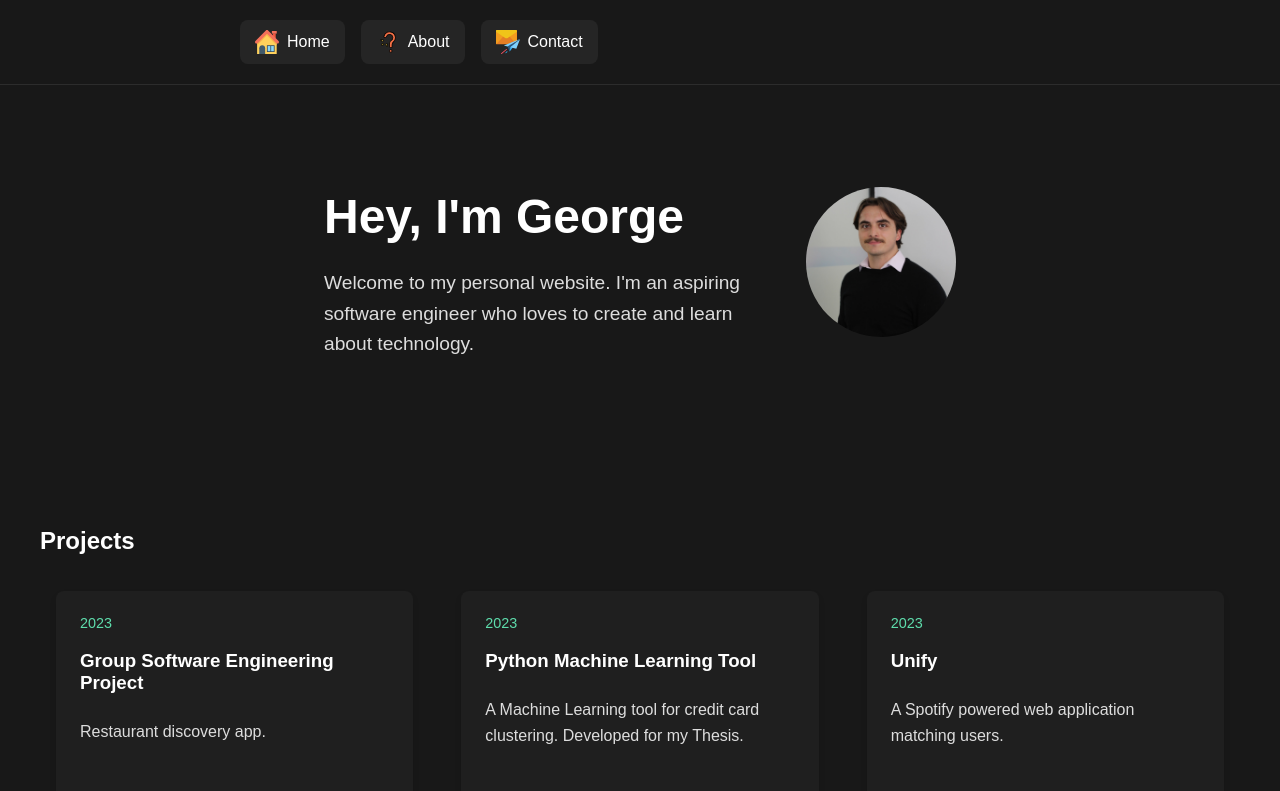
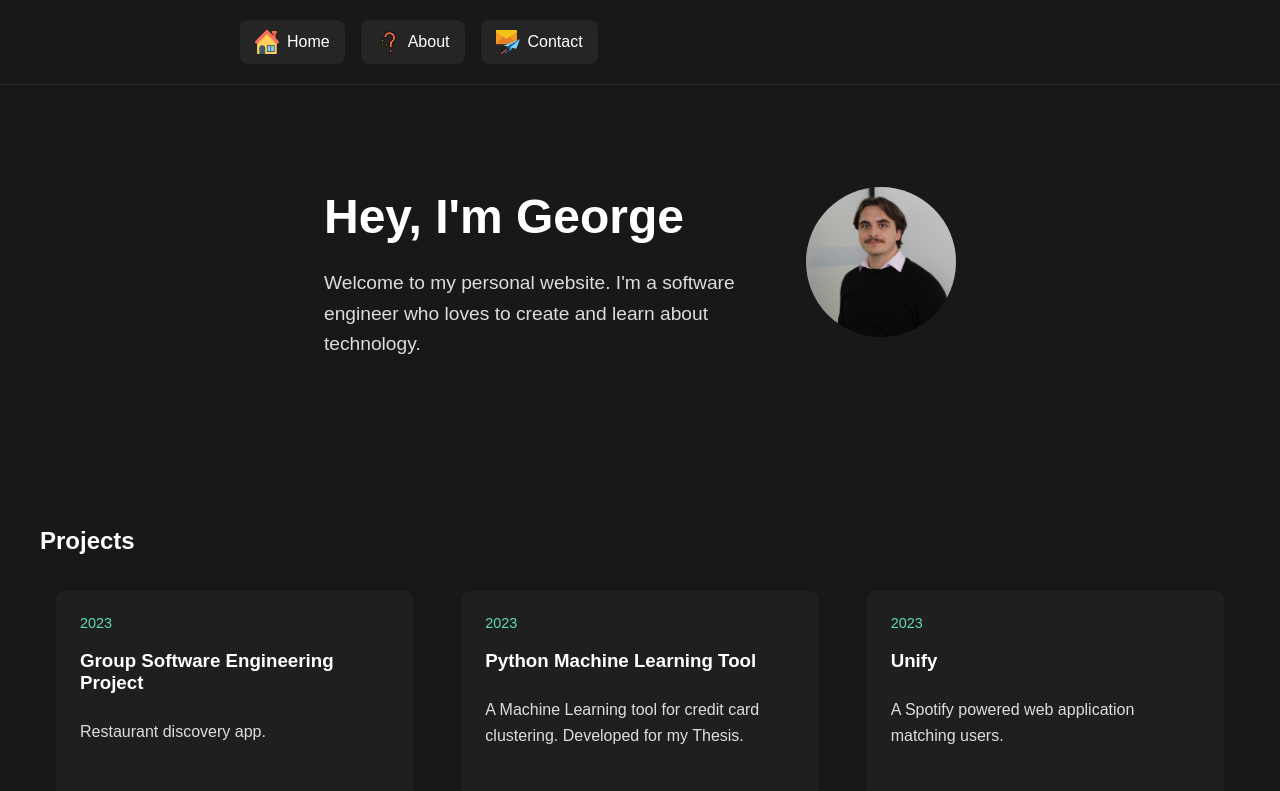
Before and after one commit to GeorgeBall9/my-portfolio, a Next.js app: page / in a window 1280 px wide. Shown: the top 791 px of the page. Built offline with nearby package versions, Linux system fonts and the light colour scheme.

Commit message:
Small changes to intro

```diff
--- a/src/components/Introduction.js
+++ b/src/components/Introduction.js
@@ -7,7 +7,7 @@ const Introduction = () => (
       <div className="introduction-container">
         <h1>Hey, I&apos;m George</h1>
         <p>
-          Welcome to my personal website. I&apos;m an aspiring software engineer who
+          Welcome to my personal website. I&apos;m a software engineer who
           loves to create and learn about technology.
         </p>
       </div>
```
